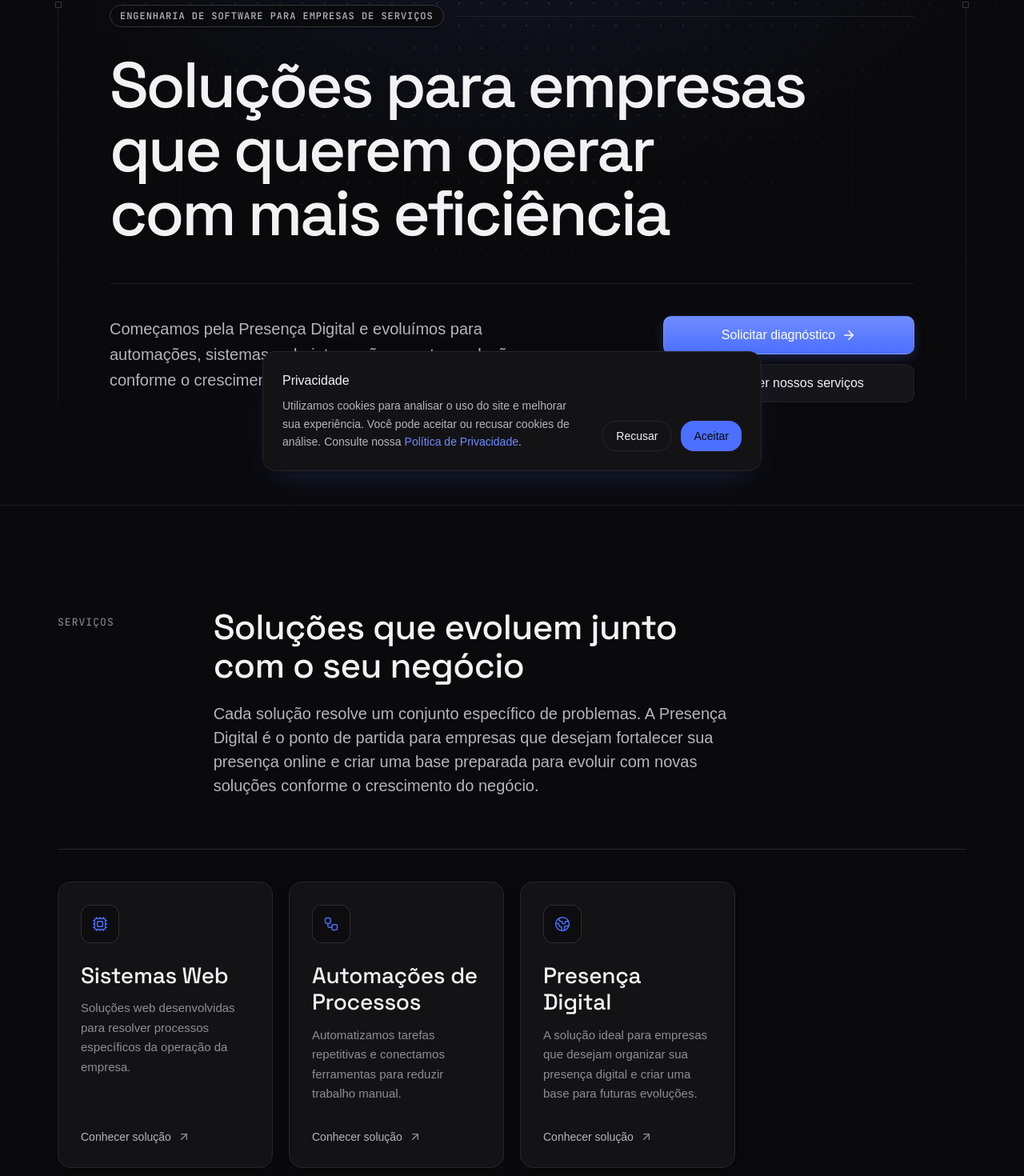
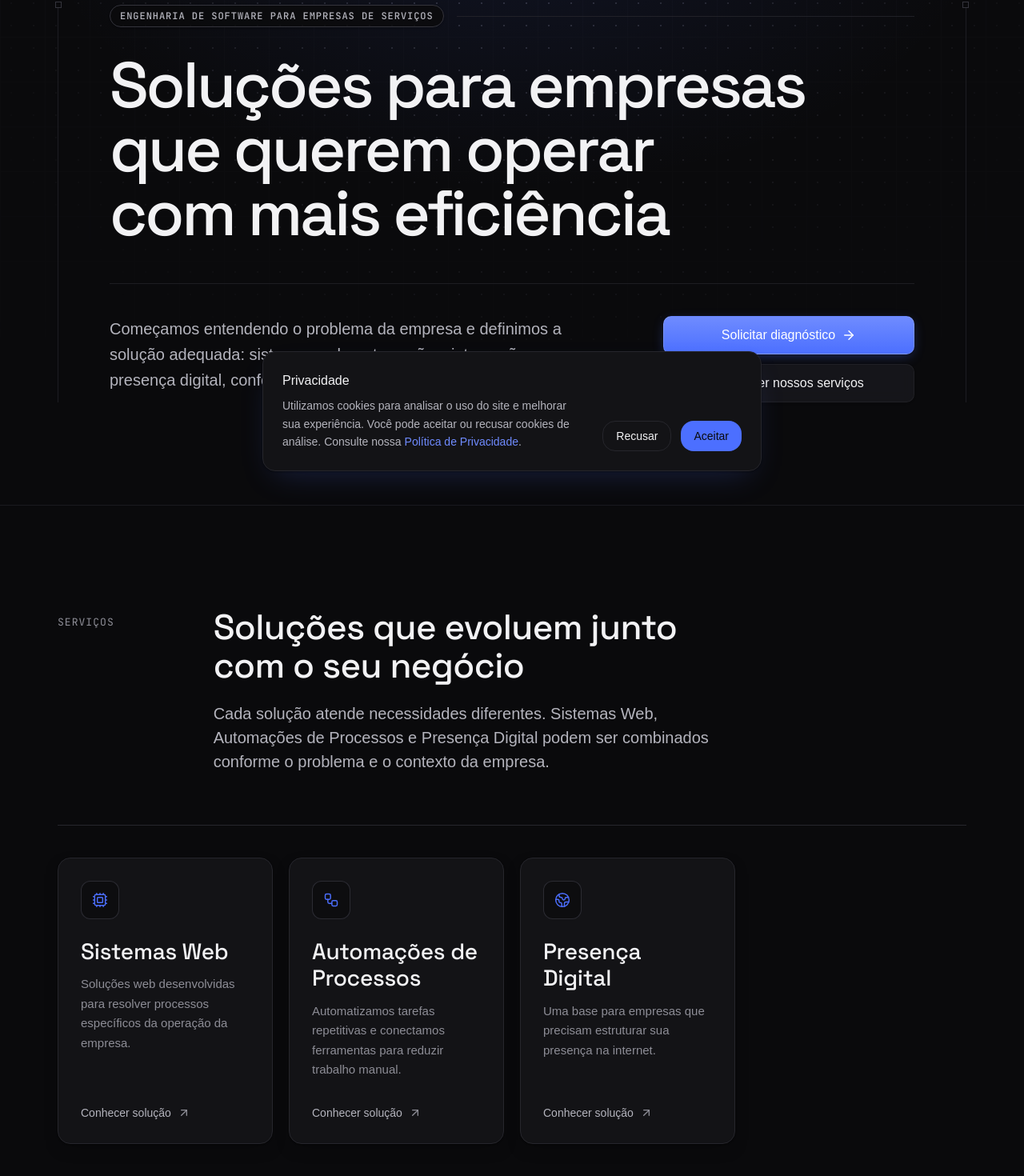
Before and after one commit to marllonpanisset/conjuga, a Next.js app: page / in a window 1280 px wide. Shown: the part 195-1665 px from the top of the page at 80% size. Built offline with nearby package versions, Linux system fonts and the light colour scheme; no server answers; a web font is replaced by a local one.

Commit message:
fix: alinhar hierarquia da presença digital

```diff
--- a/app/(marketing)/page.tsx
+++ b/app/(marketing)/page.tsx
@@ -50,7 +50,7 @@ export default function HomePage() {
       <HomeHero
         eyebrow="Engenharia de software para empresas de serviços"
         title="Soluções para empresas que querem operar com mais eficiência"
-        description="Começamos pela Presença Digital e evoluímos para automações, sistemas web, integrações e outras soluções conforme o crescimento da empresa."
+        description="Começamos entendendo o problema da empresa e definimos a solução adequada: sistemas web, automações, integrações ou presença digital, conforme a necessidade."
         actions={
           <>
             <Button href="/contato" size="lg">
@@ -77,10 +77,9 @@ export default function HomePage() {
               </Heading>
 
               <Text variant="lead" className="mt-5 max-w-2xl">
-                Cada solução resolve um conjunto específico de problemas. A
-                Presença Digital é o ponto de partida para empresas que desejam
-                fortalecer sua presença online e criar uma base preparada para
-                evoluir com novas soluções conforme o crescimento do negócio.
+                Cada solução atende necessidades diferentes. Sistemas Web,
+                Automações de Processos e Presença Digital podem ser combinados
+                conforme o problema e o contexto da empresa.
               </Text>
             </div>
           </div>
--- a/app/(marketing)/servicos/page.tsx
+++ b/app/(marketing)/servicos/page.tsx
@@ -38,7 +38,7 @@ export default function ServicosPage() {
       <Hero
         eyebrow="Serviços"
         title="Soluções desenvolvidas para resolver desafios reais do negócio"
-        description="Cada solução nasce do entendimento do problema. A Presença Digital é o ponto de partida para empresas que desejam organizar sua operação e criar uma base preparada para evoluir com novas soluções."
+        description="Cada solução nasce do entendimento do problema. Sistemas Web, Automações de Processos e Presença Digital atendem necessidades diferentes e podem ser combinados conforme o contexto da empresa."
       />
 
       <Section surface>
--- a/content/servicos.ts
+++ b/content/servicos.ts
@@ -65,7 +65,7 @@ export const services: Service[] = [
     icon: Globe2,
     name: "Presença Digital",
     shortDescription:
-      "A solução ideal para empresas que desejam organizar sua presença digital e criar uma base para futuras evoluções.",
+      "Uma base para empresas que precisam estruturar sua presença na internet.",
     problem:
       "Uma presença digital desorganizada reduz a credibilidade da empresa e dificulta a geração de oportunidades.",
     benefits: [
@@ -81,7 +81,7 @@ export const services: Service[] = [
       "Publicação da aplicação",
     ],
     process: ["Diagnóstico", "Planejamento", "Implantação", "Evolução"],
-    heroTitle: "O primeiro passo para fortalecer a presença digital da empresa",
+    heroTitle: "Uma presença digital estruturada para a empresa",
     heroDescription:
       "A Presença Digital organiza a comunicação da empresa, fortalece sua credibilidade e prepara uma base para novas soluções conforme o negócio cresce.",
   },
```
